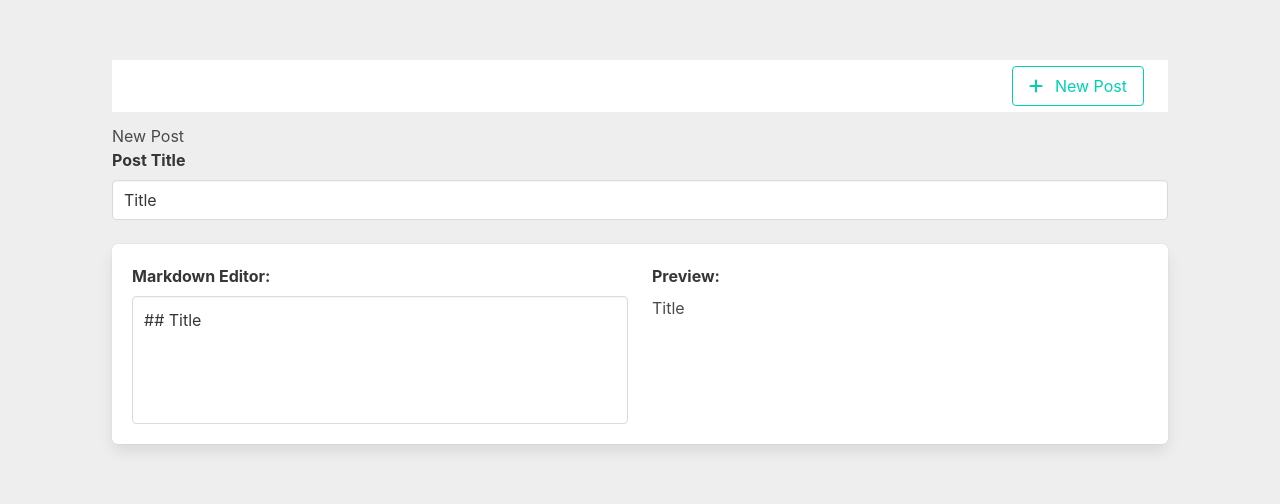
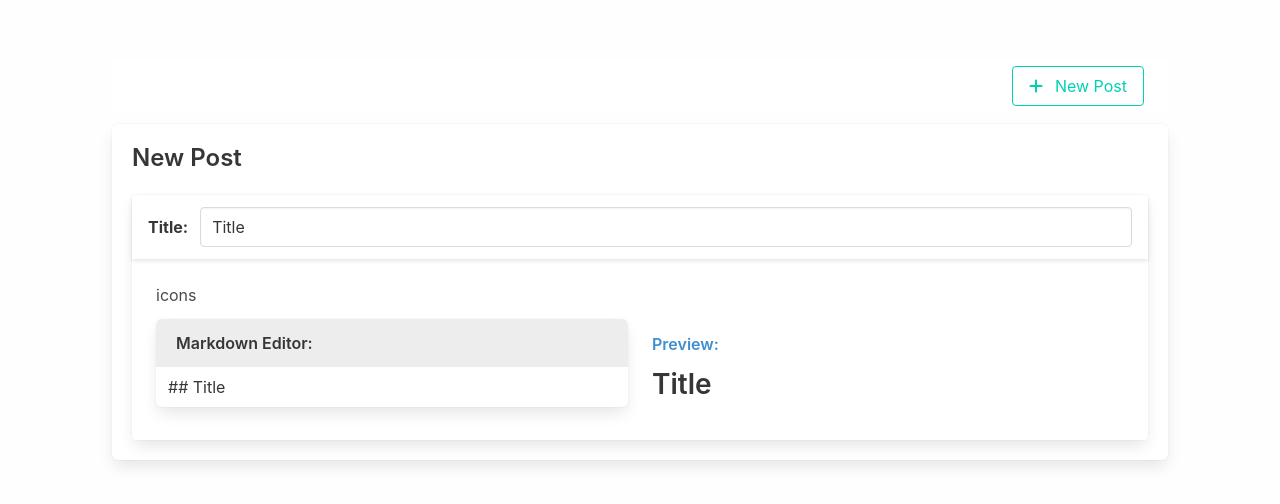
Before and after one commit to frzhen/Vue3-TS-CompAPI-Vite-Test, a Vue app: page /posts/new in a window 1280 px wide. Shown: the top 504 px of the page. Built offline with nearby package versions, Linux system fonts and the light colour scheme.

Commit message:
Modified style with Bulma for better UI

```diff
--- a/src/assets/scss/main.scss
+++ b/src/assets/scss/main.scss
@@ -4,11 +4,11 @@
   * @Email: fred.zhen@gmail.com
  */
 html {
-  background-color: #eee;
+  background-color: #fefefe;
 }
 
 body {
-  background-color: #eee;
+  background-color: #fefefe;
 }
 
 #app {
--- a/src/components/PostWriter.vue
+++ b/src/components/PostWriter.vue
@@ -66,38 +66,55 @@ const handleInput = () => {
 </script>
 
 <template>
-  <!-- TODO: add change left2right display to top-down display -->
-  <div class="columns">
-    <div class="column">
-      <div class="field">
-        <div class="label">
-          Post Title
-        </div>
+
+  <div class="card">
+    <div class="card-header">
+      <div class="card-header-title">
+        <span class="mr-3">
+          Title:
+        </span>
         <input type="text" class="input" v-model="title">
       </div>
     </div>
+    <div class="card-content mb-1 pb-1 is-justify-content-flex-end">
+      <!-- TODO: add change left2right display to top-down display -->
+      <!-- TODO: add preview highlight theme selection here -->
+      <span class="">
+        icons
+      </span>
     </div>
-  <div class="box">
-
+    <div class="card-content pt-1">
       <div class="columns">
         <div class="column">
-        <div class="label">Markdown Editor:</div>
+          <div class="panel">
+            <div class="panel-heading">
+              <div class="title is-6">
+                Markdown Editor:
+              </div>
+            </div>
+            <div class="panel-block">
               <div contenteditable
                    ref="contentEditable"
                    @input="handleInput"
-             class="textarea"
               />
             </div>
+          </div>
+        </div>
         <div class="column">
-        <div class="label">Preview:</div>
-        <div v-html="html" />
+          <div class="tile">
+            <div class="content">
+              <p class="title is-6 my-4 has-text-info">
+                Preview:
+              </p>
+              <p v-html="html" />
+            </div>
+          </div>
+        </div>
       </div>
     </div>
   </div>
 
-
 </template>
 
 <style lang='scss' scoped>
-
 </style>
--- a/src/main.ts
+++ b/src/main.ts
@@ -1,6 +1,8 @@
 import '../node_modules/@fortawesome/fontawesome-free/css/all.min.css';
 import '../node_modules/simple-line-icons/css/simple-line-icons.css';
 import '../node_modules/bulma/css/bulma.min.css';
+// TODO: Toggle different highlight theme with dynamic importing theme css
+import "highlight.js/styles/atom-one-dark.css";
 import '../src/assets/scss/main.scss'
 import { createPinia } from "pinia";
 import { router } from "./router"
--- a/src/views/NewPost.vue
+++ b/src/views/NewPost.vue
@@ -18,8 +18,13 @@ const post: TimelinePost = {
 
 <template>
   <div class="container mx-6 my-3">
-    New Post
-    <PostWriter :post="post" />
+    <div class="box">
+      <div class="title is-4">
+        New Post
+      </div>
+      <PostWriter :post="post" />
+    </div>
+
   </div>
 
 </template>
```
Lines whose indentation alone changed are shown as unchanged.
